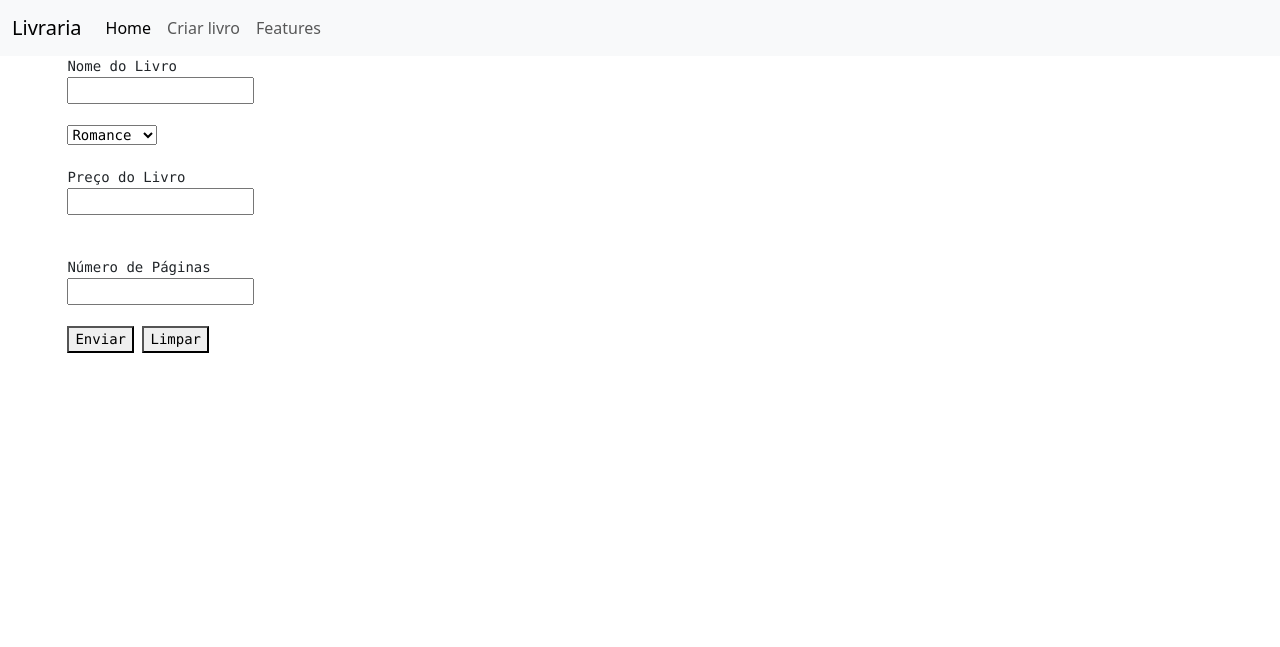
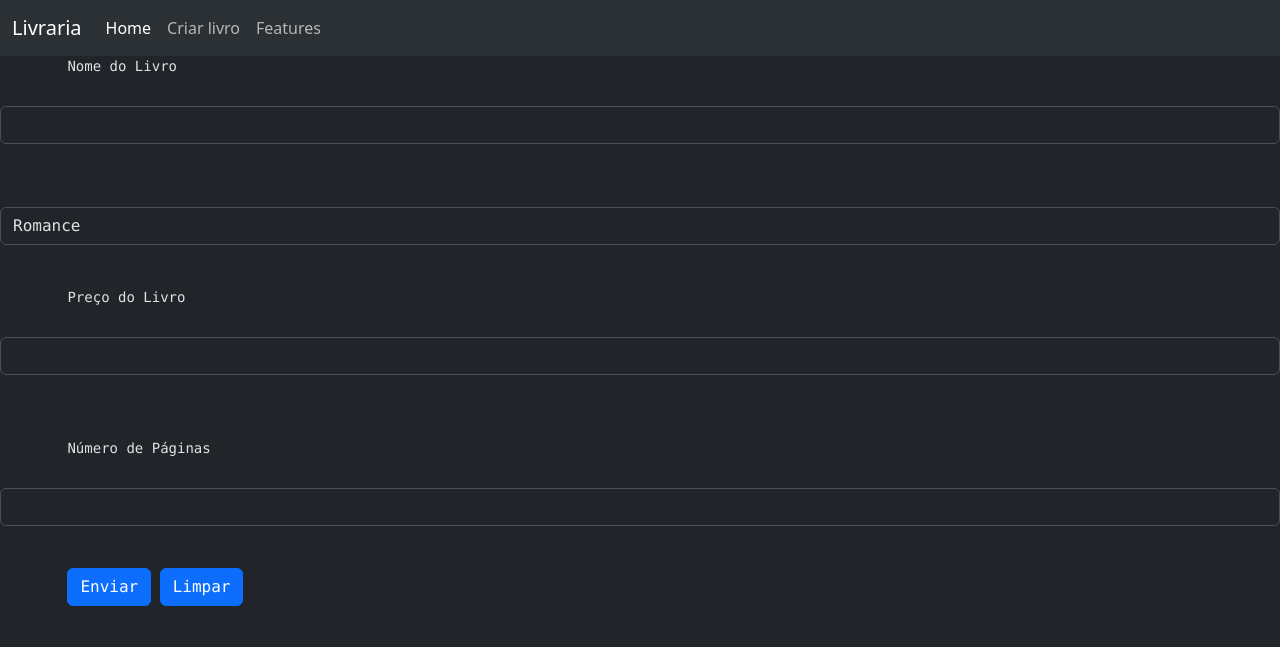
Before and after one commit to teteu-hue/LibrarySystem, a PHP site: page /view/formCreateBook.php in a window 1280 px wide. Shown: the top 647 px of the page. Run offline with PHP 8.4, Linux system fonts and the light colour scheme.

Commit message:
adicionado_classe_ao_form

```diff
--- a/view/formCreateBook.php
+++ b/view/formCreateBook.php
@@ -13,14 +13,14 @@
 
 
 <form action="acao.php" method="post">
-    <pre>
-        <label for="">Nome do Livro</label>
-        <input type="text" name="nameBook" id="">
+    <pre class="form-group">
+        <label class="form-label" for="">Nome do Livro</label>
+        <input class="form-control" type="text" name="nameBook" id="">
 
-        <select name="genderBook" size="<?php count($genderBooks)?>" id="">
+        <select class="form-select"  name="genderBook" size="<?php count($genderBooks)?>" id="">
             <?php for($i = 0; $i < count($genderBooks); $i++){ ?>
 
-                <option value="<?php echo $genderBooks[$i]->getIdGenderBook()?>">
+                <option class="option" value="<?php echo $genderBooks[$i]->getIdGenderBook()?>">
                     <?php echo $genderBooks[$i]->getName()?>
                 </option>
 
@@ -28,14 +28,14 @@
 
         </select>
 
-        <label for="">Preço do Livro</label>
-        <input type="number" step="0.01" name="price">
+        <label class="form-label" for="">Preço do Livro</label>
+        <input class="form-control" type="number" step="0.01" name="price">
 
 
-        <label for="">Número de Páginas</label>
-        <input type="number" name="numPage">
+        <label class="form-label" for="">Número de Páginas</label>
+        <input class="form-control" type="number" name="numPage">
 
-        <button type="submit">Enviar</button> <button type="reset">Limpar</button>
+        <button class="btn btn-primary" type="submit">Enviar</button> <button class="btn btn-primary" type="reset">Limpar</button>
 
     </pre>
 
--- a/view/header.php
+++ b/view/header.php
@@ -1,5 +1,5 @@
 <!DOCTYPE html>
-<html lang="en">
+<html lang="en" data-bs-theme="dark">
 <head>
     <meta charset="UTF-8">
     <meta name="viewport" content="width=device-width, initial-scale=1.0">
```
Also changed, not shown: style.css (+7 -0 lines).
